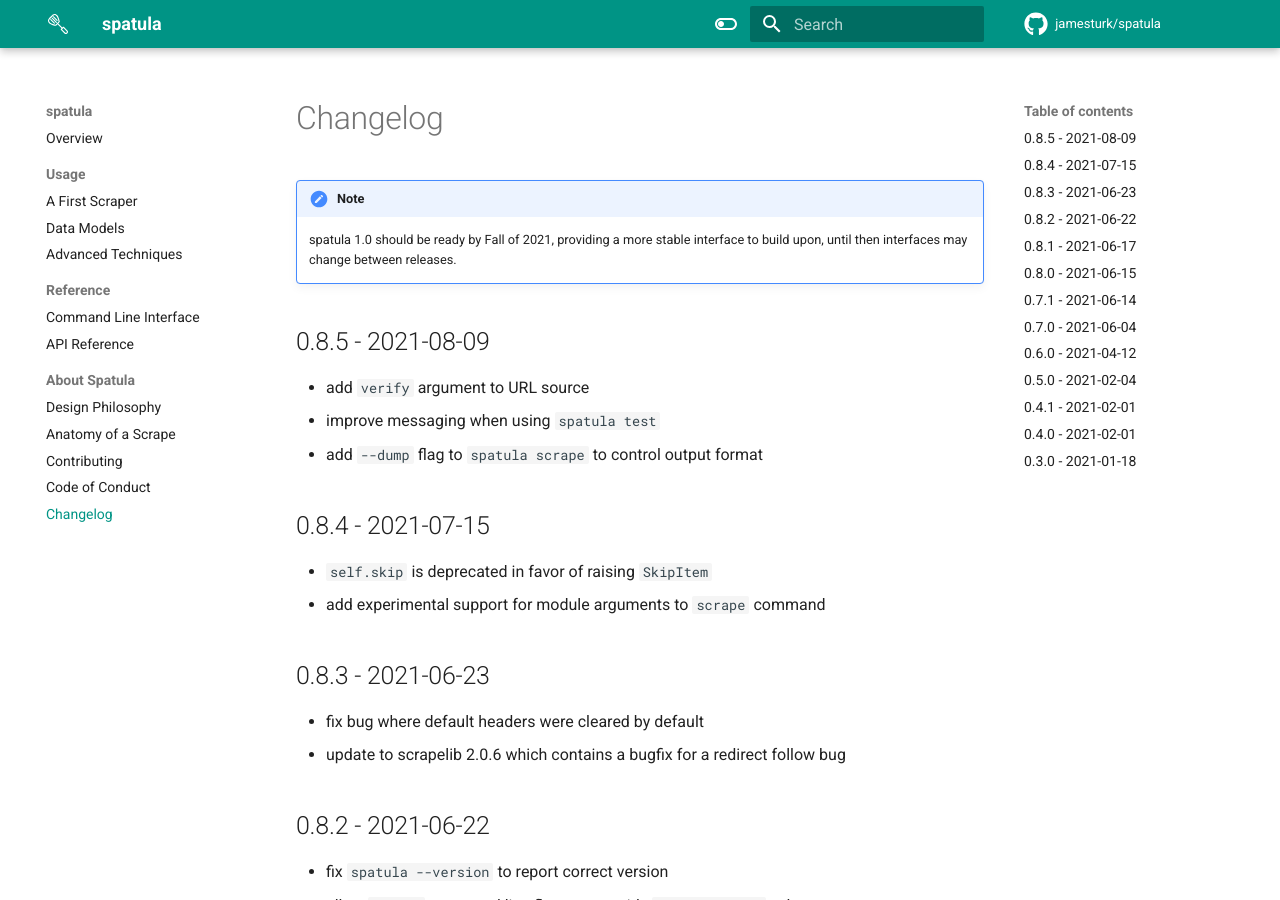
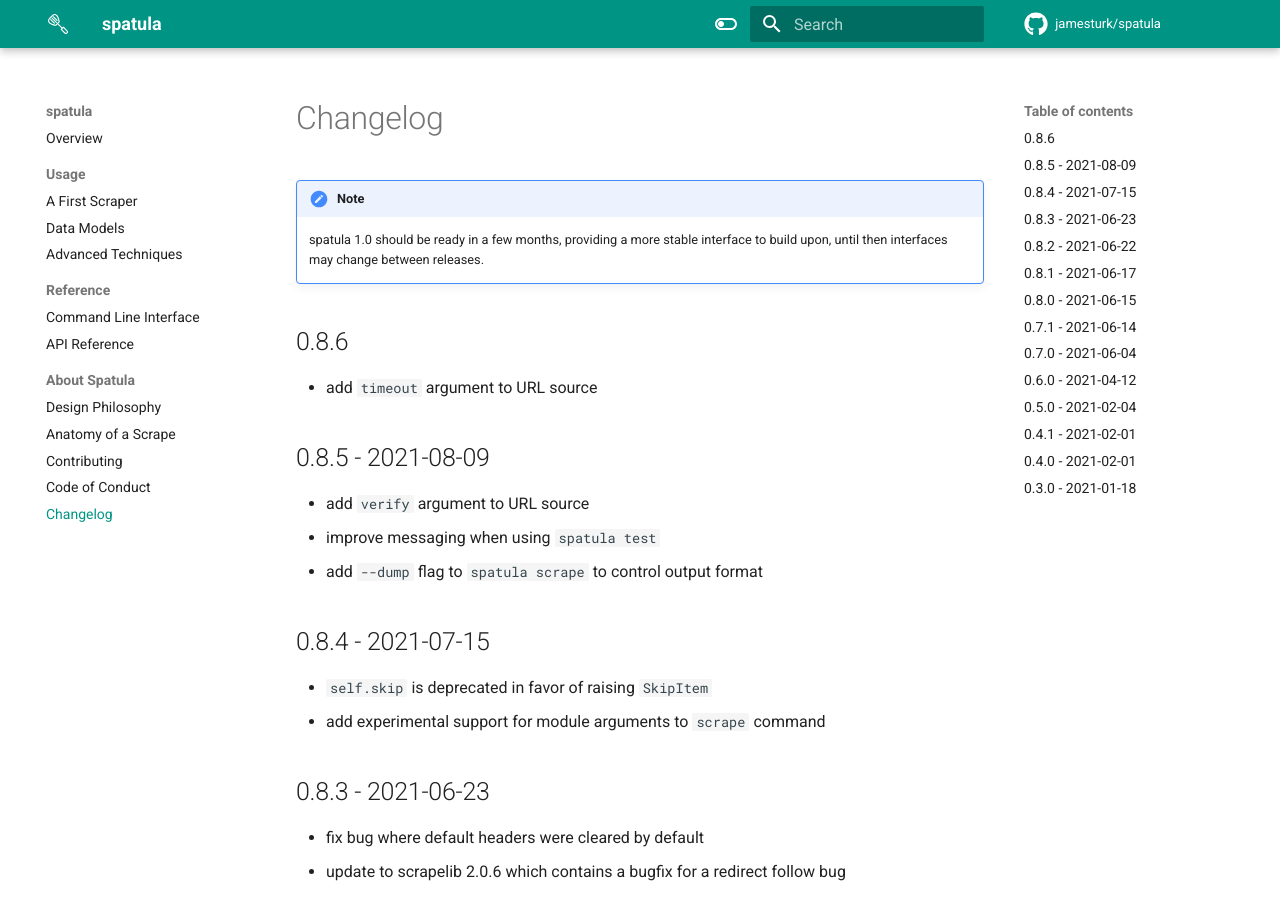
Before and after one commit to jamesturk/spatula, an MkDocs documentation site: the page built from docs/changelog.md, in a window 1280 px wide and 900 px high. Built offline with MkDocs 1.6.1 and Material for MkDocs 9.7.7, drawn with Linux system fonts in a browser that asks for light colours; comment, search, counter and statistics services are not loaded.

Commit message:
update changelog

```diff
--- a/docs/changelog.md
+++ b/docs/changelog.md
@@ -1,7 +1,11 @@
 # Changelog
 
 !!! note
-    spatula 1.0 should be ready by Fall of 2021, providing a more stable interface to build upon, until then interfaces may change between releases.
+    spatula 1.0 should be ready in a few months, providing a more stable interface to build upon, until then interfaces may change between releases.
+
+## 0.8.6
+
+- add `timeout` argument to URL source
 
 ## 0.8.5 - 2021-08-09
 
```
